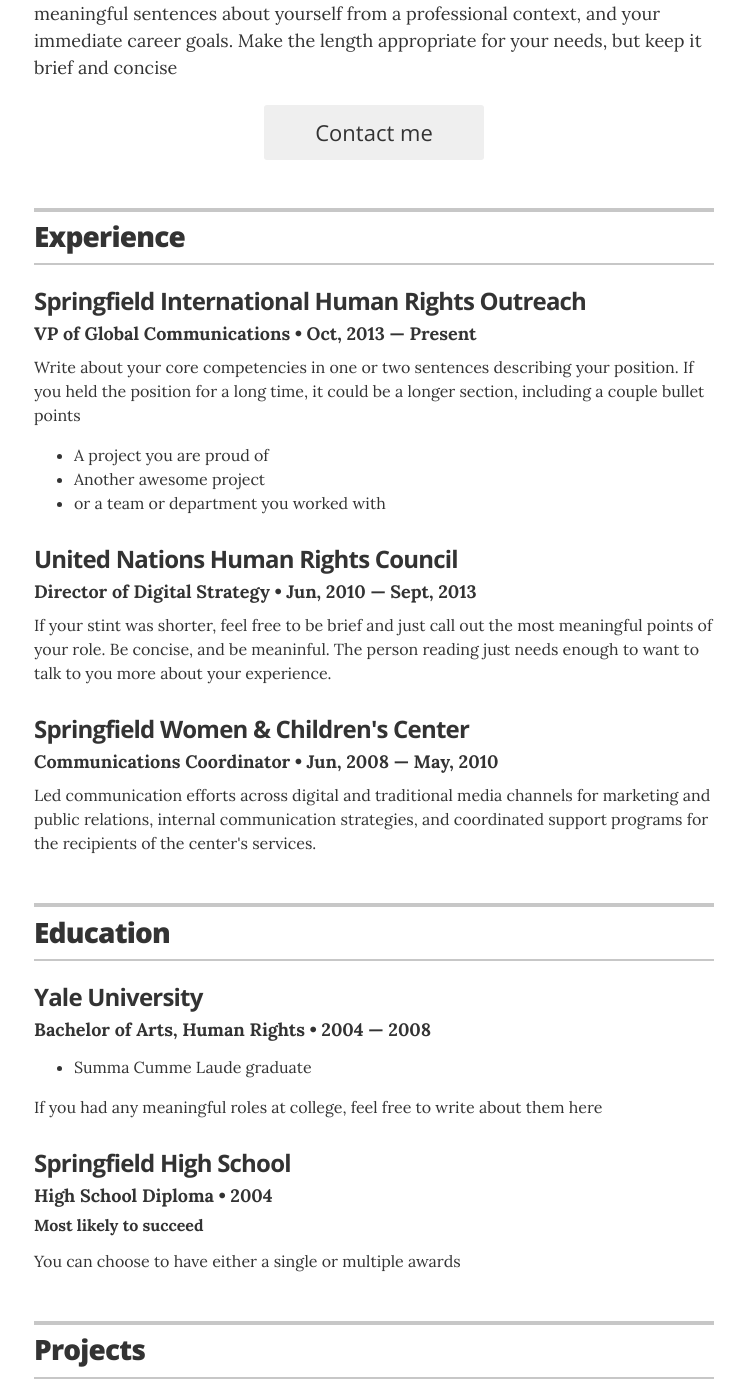
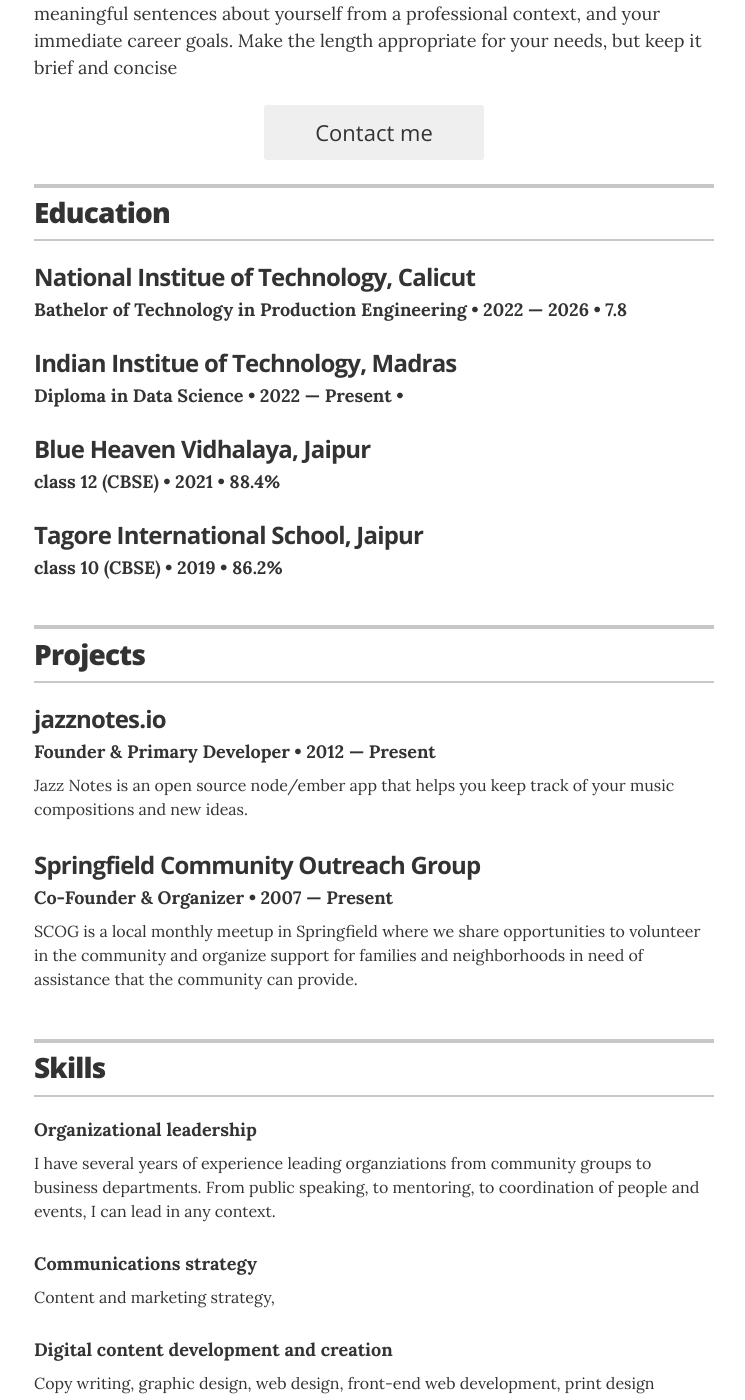
Before and after one commit to sanskar-gupta206/resume, a Jekyll site: the page built from index.html, in a window 1280 px wide and 1400 px high, scrolled down 313 px. Shown: the whole window, without its empty margins (266-1011 px from the left). Built offline with Jekyll 4.4.1, drawn with Linux system fonts in a browser that asks for light colours.

Commit message:
education updated

```diff
--- a/_data/education.yml
+++ b/_data/education.yml
@@ -1,13 +1,19 @@
 # Degree
-- degree: Bachelor of Arts, Human Rights
-  uni: Yale University
-  year: 2004 &mdash; 2008
-  awards:
-    - award: Summa Cumme Laude graduate
-  summary: If you had any meaningful roles at college, feel free to write about them here
+- degree: Bathelor of Technology in Production Engineering
+  uni: National Institue of Technology, Calicut
+  year: 2022 &mdash; 2026
+  cgpa: 7.80
 
-- degree: High School Diploma
-  uni: Springfield High School
-  year: 2004
-  award: Most likely to succeed
-  summary: You can choose to have either a single or multiple awards
+- degree: Diploma in Data Science
+  uni: Indian Institue of Technology, Madras
+  year: 2022 &mdash; Present
+
+- degree: class 12 (CBSE)
+  uni: Blue Heaven Vidhalaya, Jaipur
+  year: 2021
+  cgpa: 88.4%
+
+- degree: class 10 (CBSE)
+  uni: Tagore International School, Jaipur
+  year: 2019
+  cgpa: 86.2%
--- a/_layouts/resume.html
+++ b/_layouts/resume.html
@@ -46,29 +46,6 @@
         {% else %}
         {% endif %}
 
-      </header>
-
-      {% if site.resume_section_experience %}
-      <!-- begin Experience -->
-      <section class="content-section">
-
-        <header class="section-header">
-          <h2>Experience</h2>
-        </header>
-
-        {% for job in site.data.experience %}
-        <div class="resume-item" itemscope itemprop="worksFor" itemtype="http://schema.org/Organization">
-          <h3 class="resume-item-title" itemprop="name">{{ job.company }}</h3>
-          <h4 class="resume-item-details" itemprop="description">{{ job.position }} &bull; {{ job.duration }}</h4>
-          <p class="resume-item-copy">{{ job.summary }}</p>
-        </div><!-- end of resume-item -->
-        {% endfor %}
-
-      </section>
-      <!-- end Experience -->
-      {% endif %}
-
-
       {% if site.resume_section_education %}
       <!-- begin Education -->
       <section class="content-section">
@@ -79,17 +56,10 @@
         {% for education in site.data.education %}
         <div class="resume-item" itemscope itemprop="alumniOf" itemtype="http://schema.org/CollegeOrUniversity">
           <h3 class="resume-item-title" itemprop="name">{{ education.uni }}</h3>
-          <h4 class="resume-item-details group" itemprop="description">{{ education.degree }} &bull; {{ education.year }}</h4>
-          <h5 class="resume-item-details award-title" itemprop="description">{{ education.award }}</h5>
+          <h4 class="resume-item-details group" itemprop="description">{{ education.degree }} &bull; {{ education.year }} &bull; {{education.cgpa}}</h4>
           <p class="resume-item-copy" itemprop="description">
             <ul class="resume-item-list">
-              {% for award in education.awards %}
-              <li>{{ award.award }}</li>
-              {% endfor %}
-            </ul>
 
-
-          <p class="resume-item-copy">{{ education.summary }}</p>
         </div>
         {% endfor %}
       </section>
```
